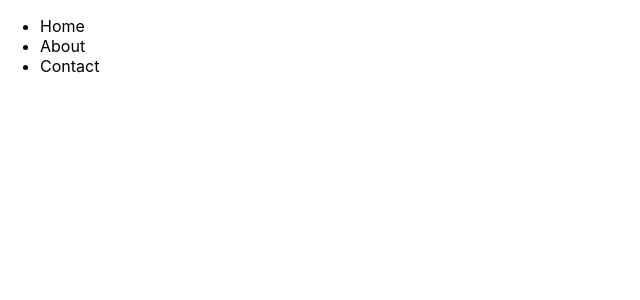
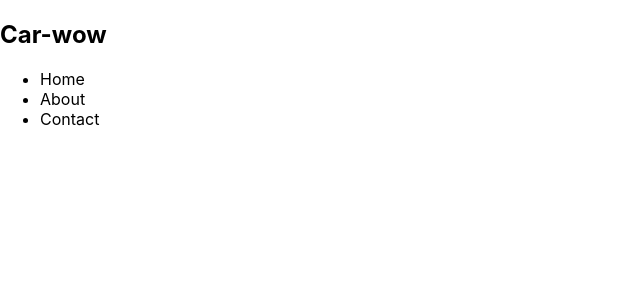
Before and after one commit to archibald-macharia/SPA-Group-Project, a React (Create React App) app in the folder car-wow/: page / in a window 1280 px wide. Shown: the top 300 px of the page, without its empty margins (0-640 px from the left). Built offline with nearby package versions, Linux system fonts and the light colour scheme.

Commit message:
Navbar initial changes

```diff
--- a/car-wow/src/NavBar.js
+++ b/car-wow/src/NavBar.js
@@ -4,7 +4,9 @@ import React from 'react';
 const NavBar = () => {
     return (
         <div id = "header">
-            <div id='logo'></div>
+            <div id='logo'>
+                <h2>Car-wow</h2>
+            </div>
             <div id='navbar'>
                 <ul>
                     <li>Home</li>
```
